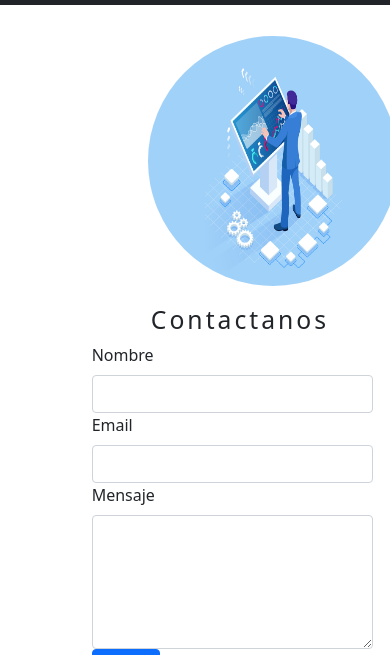
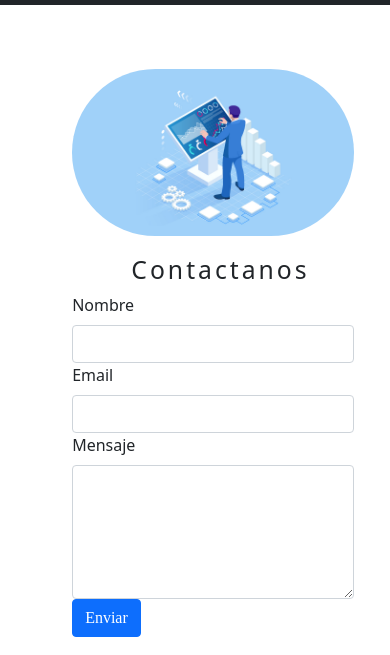
Before and after one commit to JuanPabloBrussini/mi_repositorio, a website: page Contacto.html in a window 390 px wide. Shown: the part 53-708 px from the top of the page. Drawn offline with nearby package versions, Linux system fonts and the light colour scheme.

Commit message:
css contacto

```diff
--- a/scss/htmls/_contacto.scss
+++ b/scss/htmls/_contacto.scss
@@ -112,8 +112,8 @@ box-sizing: border-box;
 
 .contenidocont {
     margin-top: 10%;
-    margin-right: 0%;
-    margin-left: 5%;
+    margin-right: 10%;
+    margin-left: 10%;
     margin-bottom: 0%;
 
 }
@@ -202,6 +202,21 @@ box-sizing: border-box;
     margin-left: 8%;
     margin-bottom: 15%;
 }
+
+.contenidocont {
+    margin-top: 10%;
+    margin-right: 12%;
+    margin-left: 5%;
+    margin-bottom: 0%;
+
+  }
+  .img5 {
+    margin-top: 25%;
+    margin-left: 10% !important;
+    width: 85% !important;
+    height: 80% !important;
+}
+
 }
 
 @media only screen  and (min-width: 290px) and (max-width: 359px) {
@@ -225,7 +240,7 @@ box-sizing: border-box;
     height: 65% !important;
 }
         .slogan1 {
-            font-size: 1.4em !important;
+            font-size: 1.3em !important;
             position: relative;
             top:auto;
 
@@ -279,7 +294,13 @@ box-sizing: border-box;
     margin-left: 8%;
     margin-bottom: 15%;
 }
+.contenidocont {
+    margin-top: 10%;
+    margin-right: 10%;
+    margin-left: 5%;
+    margin-bottom: 0%;
 
+  }
 .carousel-caption .tituloriesgo {
     font-size: 1.3em;
 
@@ -475,8 +496,8 @@ color: $color-cuartario;
 
 .contenidocont {
     margin-top: 10%;
-    margin-right: 0%;
-    margin-left: 15%;
+    margin-right: 5%;
+    margin-left: 8%;
     margin-bottom: 0%;
 
 }
@@ -503,10 +524,9 @@ color: $color-cuartario;
 }
   .contenidocont {
     margin-top: 10%;
-    margin-right: 0%;
-    margin-left: 15%;
+    margin-right: 5%;
+    margin-left: 10%;
     margin-bottom: 0%;
-    justify-content: center;
 
 
   }
```
Also changed, not shown: css/styles.css, 1 other file.
